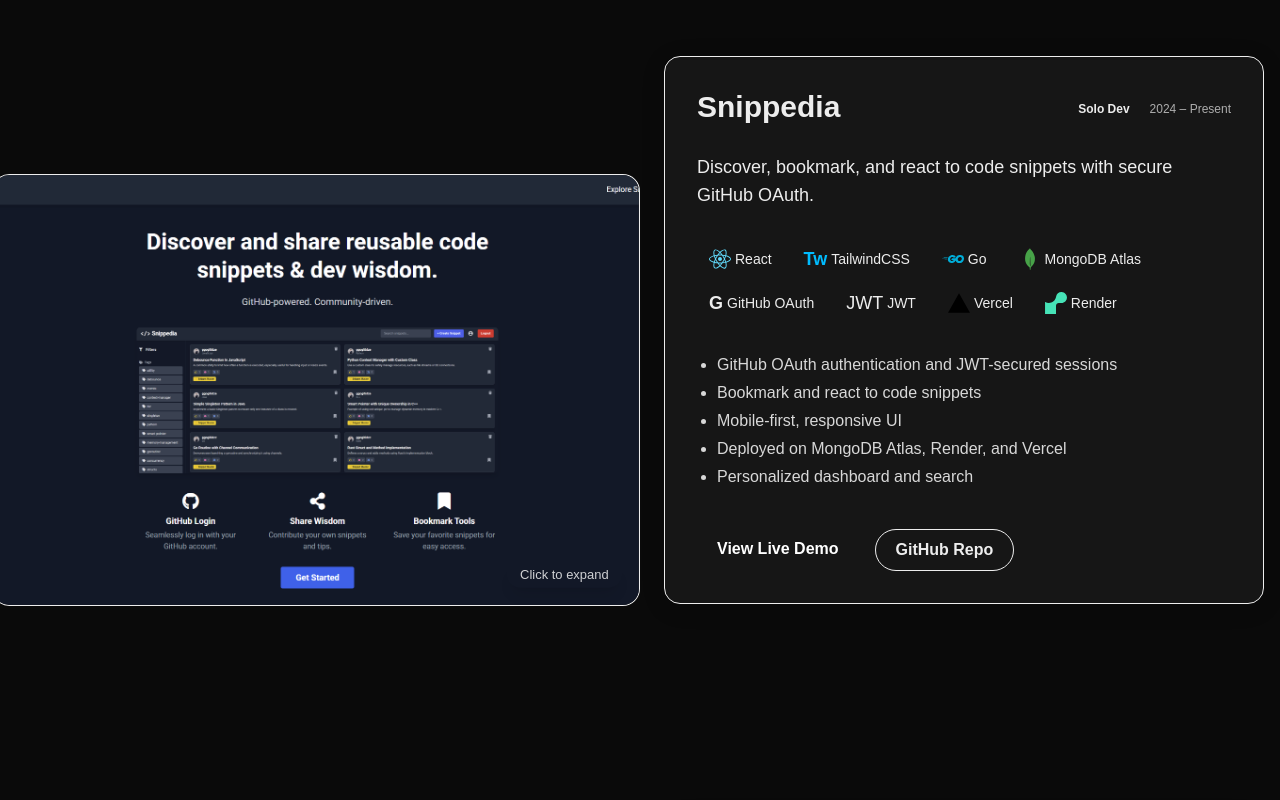
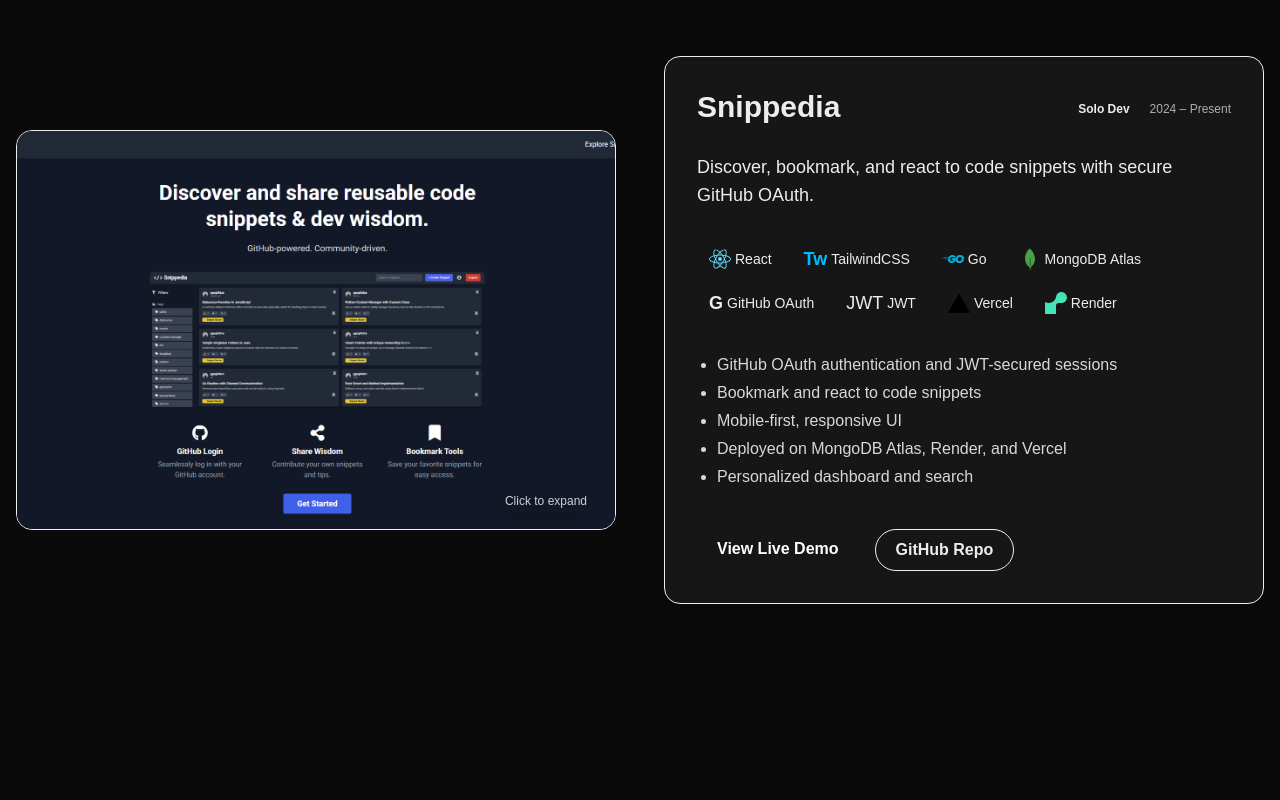
Before and after one commit to ggogitidze/personal-portfolio, a Next.js app: page / in a window 1280 px wide. Shown: the part 1840-2640 px from the top of the page. Built offline with nearby package versions, Linux system fonts and the light colour scheme.

Commit message:
Fix all remaining unused variable and React Hook errors for clean TypeScript build

```diff
--- a/src/components/IntroPanel.tsx
+++ b/src/components/IntroPanel.tsx
@@ -64,11 +64,8 @@
   const typewriter = useTypewriter(jobTitles);
 
   useEffect(() => {
-    const handleMouseMove = (e: MouseEvent) => {
+    const handleMouseMove = () => {
       if (!faceRef.current) return;
-      const rect = faceRef.current.getBoundingClientRect();
-      const cx = rect.left + rect.width / 2;
-      const cy = rect.top + rect.height / 2;
     };
     window.addEventListener("mousemove", handleMouseMove);
     return () => window.removeEventListener("mousemove", handleMouseMove);
--- a/src/components/Projects.tsx
+++ b/src/components/Projects.tsx
@@ -1,6 +1,6 @@
 "use client";
-import { useState, useRef, useEffect } from "react";
-import { motion, useScroll, useTransform } from "framer-motion";
+import { useState } from "react";
+import { motion } from "framer-motion";
 import { FaReact, FaNodeJs, FaPython } from "react-icons/fa";
 import { SiTypescript, SiMongodb, SiGo, SiJavascript, SiSocketdotio, SiExpress, SiVercel, SiRender } from "react-icons/si";
 import Image from "next/image";
@@ -157,30 +157,7 @@
   },
 };
 
-const imageVariants = {
-  hidden: { opacity: 0, x: 100, scale: 0.96 },
-  visible: {
-    opacity: 1,
-    x: 0,
-    scale: 1,
-    transition: {
-      type: "spring",
-      stiffness: 100,
-      damping: 20,
-      mass: 0.8,
-      ease: "easeInOut",
-    },
-  },
-};
-
 export default function Projects() {
-  const projectEls = useRef<(HTMLDivElement | null)[]>([]);
-
-  // Create scroll and transform hooks for each project
-  const scrolls = projects.map((_, idx) => useScroll({ target: projectEls.current[idx] }));
-  const yTransforms = scrolls.map(({ scrollYProgress }) => useTransform(scrollYProgress, [0, 1], [0, 60]));
-  const scaleTransforms = scrolls.map(({ scrollYProgress }) => useTransform(scrollYProgress, [0, 1], [1, 1.08]));
-
   const [lightbox, setLightbox] = useState<{ open: boolean; img: string | null }>({ open: false, img: null });
 
   return (
@@ -200,17 +177,15 @@
           return (
             <motion.div
               key={project.title}
-              ref={el => { projectEls.current[idx] = el; }}
               className={`project-section grid grid-cols-1 lg:grid-cols-2 gap-12 items-center min-h-[80vh] ${idx % 2 === 0 ? '' : 'lg:flex-row-reverse'}`}
               variants={containerVariants}
               initial="hidden"
               whileInView="visible"
               viewport={{ once: true, amount: 0.5 }}
             >
-              {/* Image/Video with parallax and lightbox */}
+              {/* Image/Video with lightbox */}
               <motion.div
-                variants={imageVariants}
-                style={{ y: yTransforms[idx], scale: scaleTransforms[idx] }}
+                variants={projectVariants}
                 className="relative w-full h-[250px] md:h-[400px] rounded-2xl overflow-hidden shadow-soft bg-white/10 border border-accent/10 cursor-pointer group"
                 transition={{ type: 'spring', stiffness: 100, damping: 20, mass: 0.8, ease: 'easeInOut' }}
                 onClick={() => setLightbox({ open: true, img: project.image })}
```
